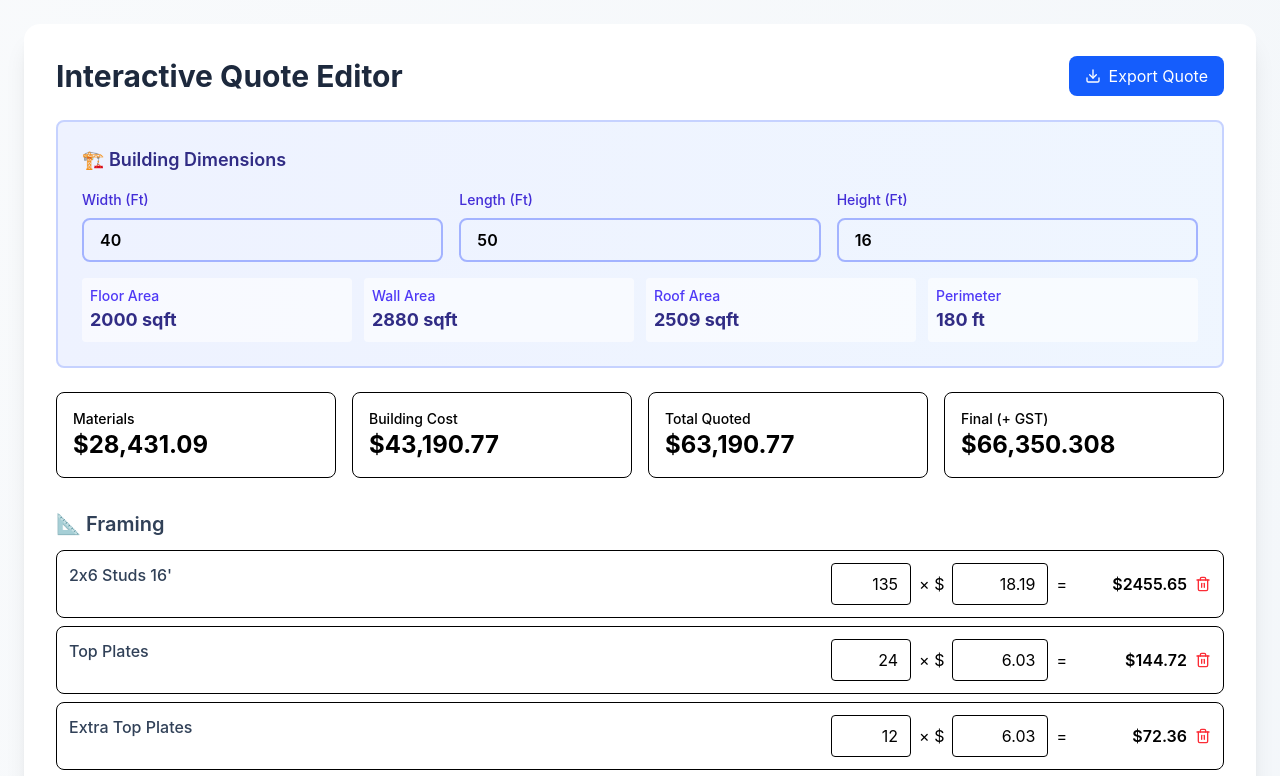
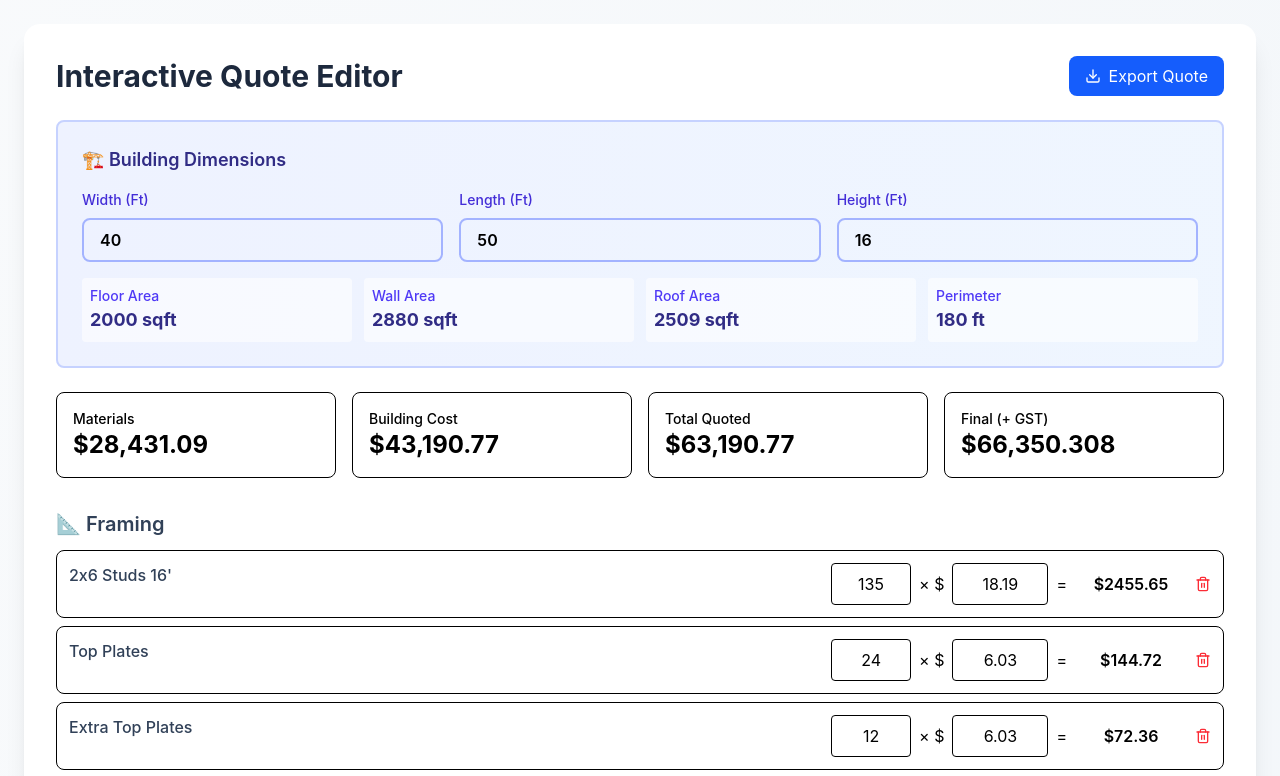
Before and after one commit to JorgeAng/TB2026, a React (Vite) app: page / in a window 1280 px wide. Shown: the top 776 px of the page. Built offline with nearby package versions, Linux system fonts and the light colour scheme.

Commit message:
Change input alignment from right to center

```diff
--- a/src/App.jsx
+++ b/src/App.jsx
@@ -231,11 +231,11 @@ const QuoteEditor = () => {
                       </div>
 
                       <div className="flex flex-wrap sm:flex-nowrap items-center gap-2">
-                        <input className="w-24 sm:w-20 px-3 py-2 border rounded text-right text-black" value={item.qty} />
+                        <input className="w-24 sm:w-20 px-3 py-2 border rounded text-center text-black" value={item.qty} />
                         <span>× $</span>
-                        <input className="w-28 sm:w-24 px-3 py-2 border rounded text-right text-black" value={item.unit} />
+                        <input className="w-28 sm:w-24 px-3 py-2 border rounded text-center text-black" value={item.unit} />
                         <span>=</span>
-                        <div className="w-22 sm:w-28 text-right font-semibold text-black">
+                        <div className="w-22 sm:w-28 text-center font-semibold text-black">
                           ${(item.qty * item.unit).toFixed(2)}
                         </div>
                         <Trash2 className="w-4 h-4 text-red-500" />
```
